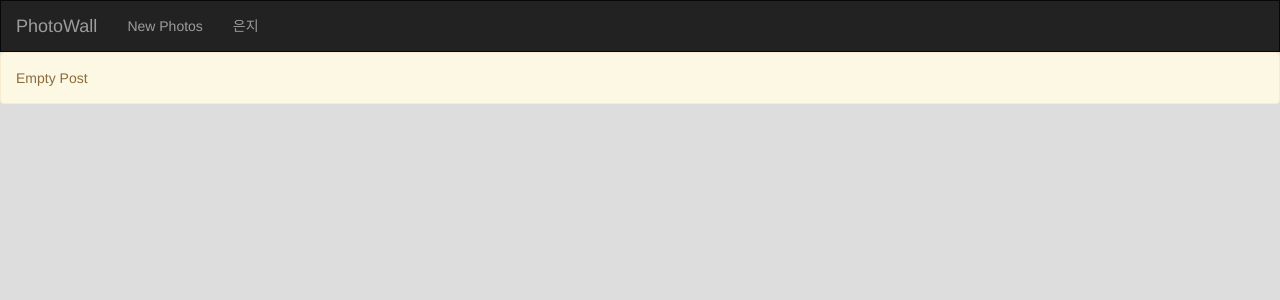
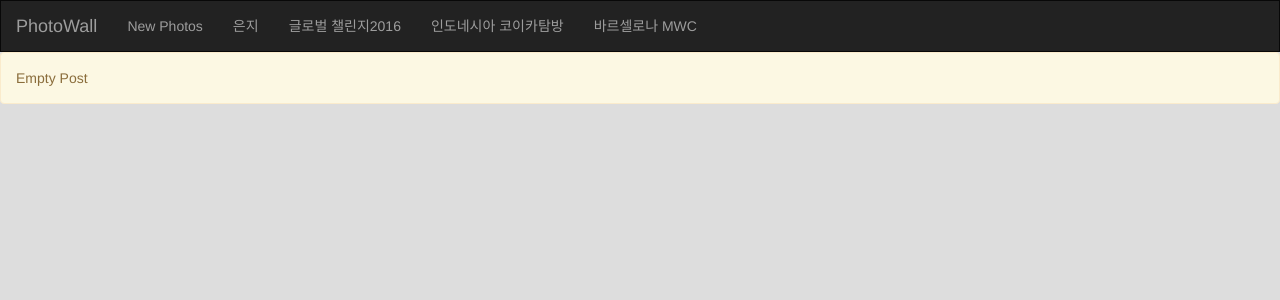
Before and after one commit to baidoosik/photowall, a Django app: page / in a window 1280 px wide. Shown: the top 300 px of the page. Run offline with Django 3.2, Linux system fonts and the light colour scheme; data that the repository does not hold is empty; some libraries are stand-ins or nearby versions.

Commit message:
메뉴 추가에 html 파일 수정

```diff
--- a/photobook/templates/photobook/home.html
+++ b/photobook/templates/photobook/home.html
@@ -60,6 +60,15 @@ $(function() {
                 <ul class="nav navbar-nav">
 					<li><a href="{% url "photobook:lover" %}">은지</a></li>
                 </ul>
+                <ul class="nav navbar-nav">
+					<li><a href="{% url "photobook:global_challenge" %}">글로벌 챌린지2016</a></li>
+                </ul>
+                <ul class="nav navbar-nav">
+					<li><a href="{% url "photobook:indonesia" %}">인도네시아 코이카탐방</a></li>
+                </ul>
+                <ul class="nav navbar-nav">
+					<li><a href="{% url "photobook:mwc" %}">바르셀로나 MWC</a></li>
+                </ul>
             </div><!--/.nav-collapse -->
         </div>
     </nav>
--- a/photobook/urls.py
+++ b/photobook/urls.py
@@ -3,7 +3,7 @@ from . import views
 
 
 urlpatterns =[
-    url(r'^$',views.home, name='ameria_home'),
+    url(r'^$',views.home, name='lover'),
     url(r'^global_challenge/$',views.global_challenge, name='global_challenge'),
     url(r'^indonesia/$',views.indonesia, name='indonesia'),
     url(r'^mwc/$',views.mwc, name='mwc'),
```
